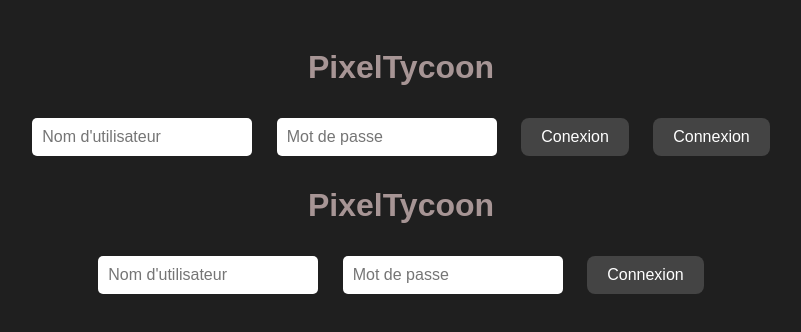
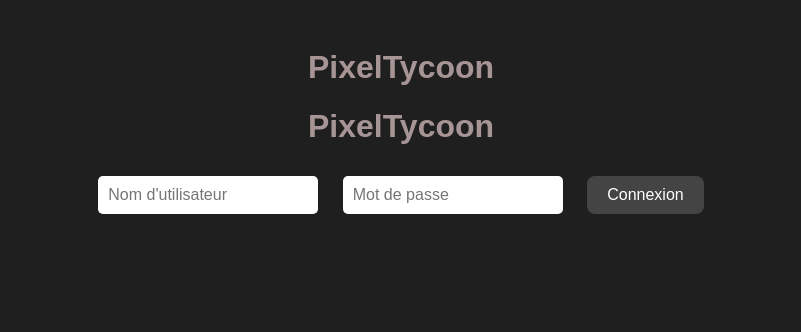
Before and after one commit to anthony9-dev/PixelSolana, a plain HTML site: page index.html in a window 1280 px wide. Shown: the whole page, without its empty margins (239-1040 px from the left). Drawn offline with Linux system fonts and the light colour scheme.

Commit message:
MAJ LOGIN2

```diff
--- a/index.html
+++ b/index.html
@@ -8,13 +8,6 @@
 </head>
 <body>
   <h1>PixelTycoon</h1>
-
-  <div id="login-container" class="visible">
-    <input type="text" id="username" placeholder="Nom d'utilisateur" />
-    <input type="password" id="password" placeholder="Mot de passe" />
-    <button id="login-button">Conexion</button>
-    <button onclick="login()">Connexion</button>
-  </div>
 
   <div id="game-container" class="hidden">
     <div id="pixel-counter">Pixels : 0</div>
@@ -54,6 +47,7 @@
   </div>
 
   <script src="game.js"></script>
+  <script src="login.js"></script>
 </body>
 
 </html>
```
